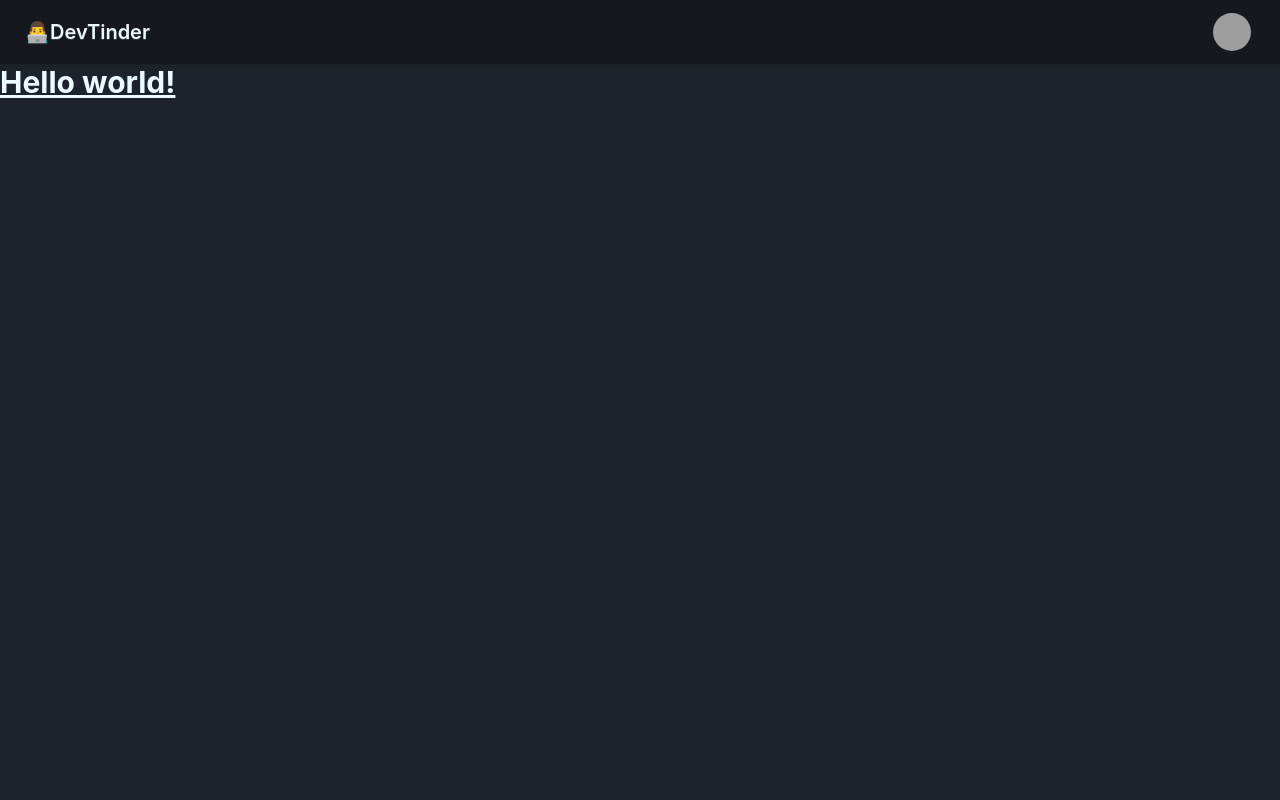
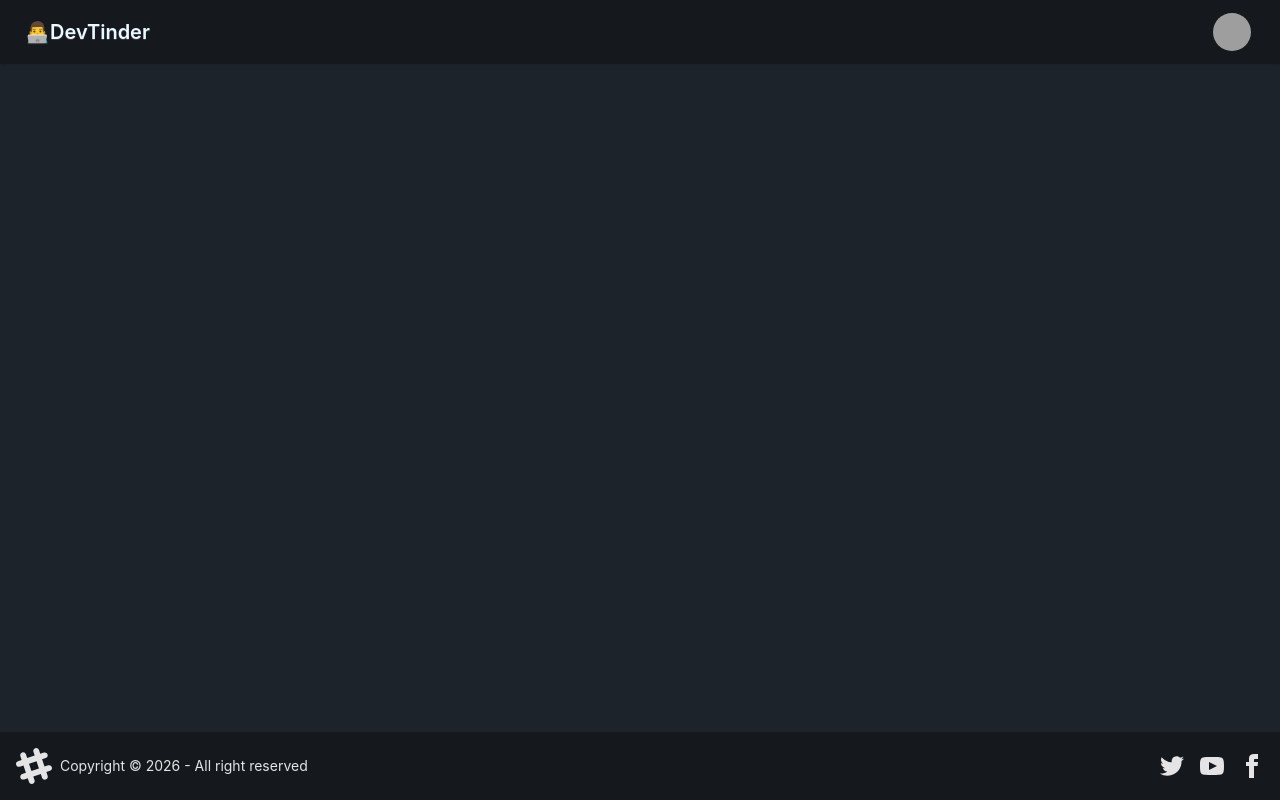
Before and after one commit to prashant-kr-dev/devtinder-UI, a React (Vite) app: page / in a window 1280 px wide. Built offline with nearby package versions, Linux system fonts and the light colour scheme; grey boxes are pictures that could not be loaded.

Commit message:
routing child routing and footer

```diff
--- a/package.json
+++ b/package.json
@@ -13,6 +13,7 @@
     "@tailwindcss/vite": "^4.3.3",
     "react": "^19.2.8",
     "react-dom": "^19.2.8",
+    "react-router-dom": "^7.18.2",
     "tailwindcss": "^4.3.3"
   },
   "devDependencies": {
--- a/src/App.jsx
+++ b/src/App.jsx
@@ -1,38 +1,19 @@
+import { BrowserRouter, Routes, Route } from "react-router-dom"
+import Body from "./Body"
+import Login from "./Login"
+import Profile from "./Profile"
 function App() {
 
   return (
     <>
-      <div className="navbar bg-base-300 shadow-sm">
-        <div className="flex-1">
-          <a className="btn btn-ghost text-xl">👨‍💻DevTinder</a>
-        </div>
-        <div className="flex gap-2">
-          <div className="dropdown dropdown-end mx-5">
-            <div tabIndex={0} role="button" className="btn btn-ghost btn-circle avatar">
-              <div className="w-10 rounded-full">
-                <img
-                  alt="Tailwind CSS Navbar component"
-                  src="https://img.daisyui.com/images/stock/photo-1534528741775-53994a69daeb.webp" />
-              </div>
-            </div>
-            <ul
-              tabIndex="-1"
-              className="menu menu-sm dropdown-content bg-base-100 rounded-box z-1 mt-3 w-52 p-2 shadow">
-              <li>
-                <a className="justify-between">
-                  Profile
-                  <span className="badge">New</span>
-                </a>
-              </li>
-              <li><a>Settings</a></li>
-              <li><a>Logout</a></li>
-            </ul>
-          </div>
-        </div>
-      </div>
-      <h1 class="text-3xl font-bold underline">
-        Hello world!
-      </h1>
+      <BrowserRouter basename="/">
+        <Routes>
+          <Route path="/" element={<Body />}>
+            <Route path="/login" element={<Login />} />
+            <Route path="/profile" element={<Profile />} />
+          </Route>
+        </Routes>
+      </BrowserRouter>
     </>
   )
 }
--- /dev/null
+++ b/src/Body.jsx
@@ -0,0 +1,16 @@
+import React from 'react'
+import { Outlet } from 'react-router-dom'
+import NavBar from "./NavBar"
+import Footer from "./Footer"
+
+const Body = () => {
+    return (
+        <div>
+            <NavBar />
+            <Outlet />
+            <Footer />
+        </div>
+    )
+}
+
+export default Body
--- /dev/null
+++ b/src/Footer.jsx
@@ -0,0 +1,59 @@
+import React from 'react'
+
+const Footer = () => {
+    return (
+        <footer className="footer sm:footer-horizontal bg-base-300 text-neutral-content items-center p-4 fixed bottom-0">
+            <aside className="grid-flow-col items-center">
+                <svg
+                    width="36"
+                    height="36"
+                    viewBox="0 0 24 24"
+                    xmlns="http://www.w3.org/2000/svg"
+                    fillRule="evenodd"
+                    clipRule="evenodd"
+                    className="fill-current">
+                    <path
+                        d="M22.672 15.226l-2.432.811.841 2.515c.33 1.019-.209 2.127-1.23 2.456-1.15.325-2.148-.321-2.463-1.226l-.84-2.518-5.013 1.677.84 2.517c.391 1.203-.434 2.542-1.831 2.542-.88 0-1.601-.564-1.86-1.314l-.842-2.516-2.431.809c-1.135.328-2.145-.317-2.463-1.229-.329-1.018.211-2.127 1.231-2.456l2.432-.809-1.621-4.823-2.432.808c-1.355.384-2.558-.59-2.558-1.839 0-.817.509-1.582 1.327-1.846l2.433-.809-.842-2.515c-.33-1.02.211-2.129 1.232-2.458 1.02-.329 2.13.209 2.461 1.229l.842 2.515 5.011-1.677-.839-2.517c-.403-1.238.484-2.553 1.843-2.553.819 0 1.585.509 1.85 1.326l.841 2.517 2.431-.81c1.02-.33 2.131.211 2.461 1.229.332 1.018-.21 2.126-1.23 2.456l-2.433.809 1.622 4.823 2.433-.809c1.242-.401 2.557.484 2.557 1.838 0 .819-.51 1.583-1.328 1.847m-8.992-6.428l-5.01 1.675 1.619 4.828 5.011-1.674-1.62-4.829z"></path>
+                </svg>
+                <p>Copyright © {new Date().getFullYear()} - All right reserved</p>
+            </aside>
+            <nav className="grid-flow-col gap-4 md:place-self-center md:justify-self-end">
+                <a>
+                    <svg
+                        xmlns="http://www.w3.org/2000/svg"
+                        width="24"
+                        height="24"
+                        viewBox="0 0 24 24"
+                        className="fill-current">
+                        <path
+                            d="M24 4.557c-.883.392-1.832.656-2.828.775 1.017-.609 1.798-1.574 2.165-2.724-.951.564-2.005.974-3.127 1.195-.897-.957-2.178-1.555-3.594-1.555-3.179 0-5.515 2.966-4.797 6.045-4.091-.205-7.719-2.165-10.148-5.144-1.29 2.213-.669 5.108 1.523 6.574-.806-.026-1.566-.247-2.229-.616-.054 2.281 1.581 4.415 3.949 4.89-.693.188-1.452.232-2.224.084.626 1.956 2.444 3.379 4.6 3.419-2.07 1.623-4.678 2.348-7.29 2.04 2.179 1.397 4.768 2.212 7.548 2.212 9.142 0 14.307-7.721 13.995-14.646.962-.695 1.797-1.562 2.457-2.549z"></path>
+                    </svg>
+                </a>
+                <a>
+                    <svg
+                        xmlns="http://www.w3.org/2000/svg"
+                        width="24"
+                        height="24"
+                        viewBox="0 0 24 24"
+                        className="fill-current">
+                        <path
+                            d="M19.615 3.184c-3.604-.246-11.631-.245-15.23 0-3.897.266-4.356 2.62-4.385 8.816.029 6.185.484 8.549 4.385 8.816 3.6.245 11.626.246 15.23 0 3.897-.266 4.356-2.62 4.385-8.816-.029-6.185-.484-8.549-4.385-8.816zm-10.615 12.816v-8l8 3.993-8 4.007z"></path>
+                    </svg>
+                </a>
+                <a>
+                    <svg
+                        xmlns="http://www.w3.org/2000/svg"
+                        width="24"
+                        height="24"
+                        viewBox="0 0 24 24"
+                        className="fill-current">
+                        <path
+                            d="M9 8h-3v4h3v12h5v-12h3.642l.358-4h-4v-1.667c0-.955.192-1.333 1.115-1.333h2.885v-5h-3.808c-3.596 0-5.192 1.583-5.192 4.615v3.385z"></path>
+                    </svg>
+                </a>
+            </nav>
+        </footer>
+    )
+}
+
+export default Footer
--- /dev/null
+++ b/src/Login.jsx
@@ -0,0 +1,9 @@
+import React from 'react'
+
+const Login = () => {
+  return (
+    <div>Login</div>
+  )
+}
+
+export default Login
--- /dev/null
+++ b/src/NavBar.jsx
@@ -0,0 +1,36 @@
+import React from 'react'
+
+const navbar = () => {
+    return (
+        <div className="navbar bg-base-300 shadow-sm">
+            <div className="flex-1">
+                <a className="btn btn-ghost text-xl">👨‍💻DevTinder</a>
+            </div>
+            <div className="flex gap-2">
+                <div className="dropdown dropdown-end mx-5">
+                    <div tabIndex={0} role="button" className="btn btn-ghost btn-circle avatar">
+                        <div className="w-10 rounded-full">
+                            <img
+                                alt="Tailwind CSS Navbar component"
+                                src="https://img.daisyui.com/images/stock/photo-1534528741775-53994a69daeb.webp" />
+                        </div>
+                    </div>
+                    <ul
+                        tabIndex="-1"
+                        className="menu menu-sm dropdown-content bg-base-100 rounded-box z-1 mt-3 w-52 p-2 shadow">
+                        <li>
+                            <a className="justify-between">
+                                Profile
+                                <span className="badge">New</span>
+                            </a>
+                        </li>
+                        <li><a>Settings</a></li>
+                        <li><a>Logout</a></li>
+                    </ul>
+                </div>
+            </div>
+        </div>
+    )
+}
+
+export default navbar
--- /dev/null
+++ b/src/Profile.jsx
@@ -0,0 +1,9 @@
+import React from 'react'
+
+const Profile = () => {
+  return (
+    <div>Profile</div>
+  )
+}
+
+export default Profile
```
Also changed, not shown: 1 other file (tests, documents, lock files or other folders).
